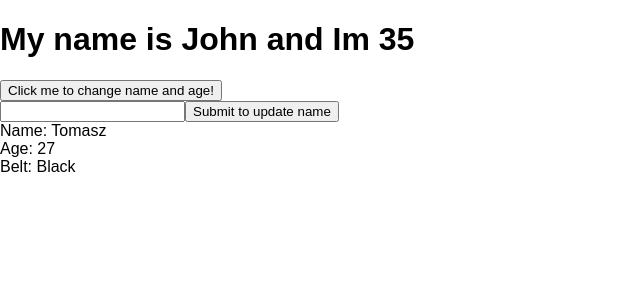
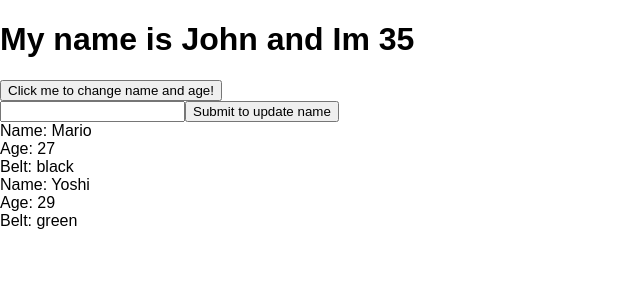
Before and after one commit to tomaszpach/redux-boilerplate, a React (Create React App) app: page / in a window 1280 px wide. Shown: the top 300 px of the page, without its empty margins (0-640 px from the left). Built offline with nearby package versions, Linux system fonts and the light colour scheme.

Commit message:
pass props to children component

```diff
--- a/src/App.js
+++ b/src/App.js
@@ -40,7 +40,8 @@ class App extends Component {
                     <input type="text" onChange={this.handleChange} />
                     <button>Submit to update name</button>
                 </form>
-                <Children name="Tomasz" age="27" belt="black"/>
+                <Children name="Mario" age="27" belt="black"/>
+                <Children name="Yoshi" age="29" belt="green"/>
             </div>
         );
     }
--- a/src/Children.js
+++ b/src/Children.js
@@ -2,12 +2,14 @@ import React, { Component } from 'react';
 
 class Children extends Component {
     render() {
-        console.log(this.props);
+
+        const { name, age, belt } = this.props;
+
         return (
             <div>
-                <div>Name: Tomasz</div>
-                <div>Age: 27</div>
-                <div>Belt: Black</div>
+                <div>Name: { name }</div>
+                <div>Age: { age }</div>
+                <div>Belt: { belt }</div>
             </div>
         )
     }
```
